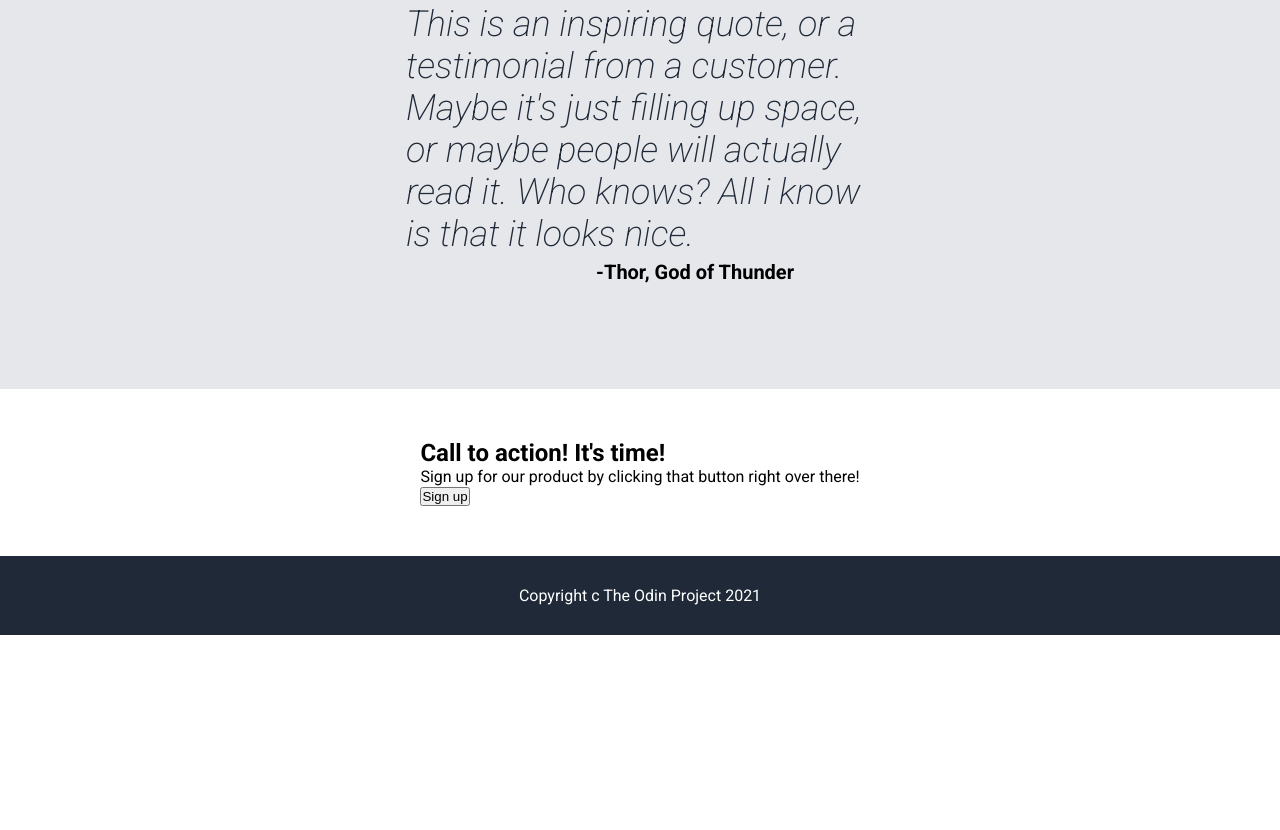
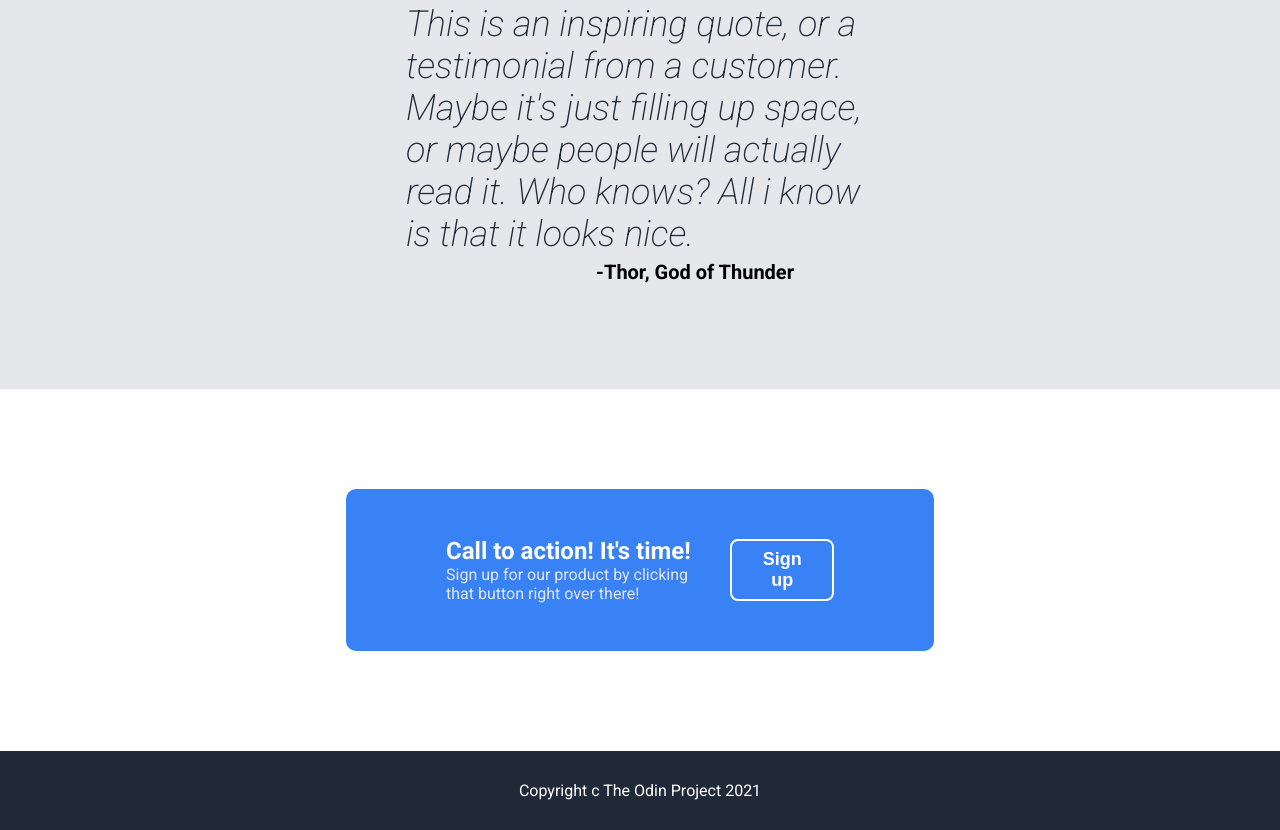
Before and after one commit to drldx/Landing-Page-project, a plain HTML site: page index.html in a window 1280 px wide. Shown: the part 1188-2018 px from the top of the page. Before the commit the page ends 1823 px from the top, so only its background shows below. Drawn offline with Linux system fonts and the light colour scheme.

Commit message:
Update third-section
Fix padding fo the section
update container to display flex and add styling to the container
change color of .text h2 and p tags
Add style common to signup btn to previous header button.

```diff
--- a/styles.css
+++ b/styles.css
@@ -59,7 +59,8 @@ header p{
     text-align: left;
     margin: 5px 0px;
 }
-header button{
+header button,
+.signUp-btn{
     margin: 10px 0px;
     padding: 8px 30px;
     font-size: 18px;
@@ -127,3 +128,28 @@ header button{
     font-size: 20px;
     padding: 5px 80px;
 }
+
+.third-section{
+    padding: 50px 150px;
+}
+.third-section .container{
+    display: flex;
+    justify-content: space-between;
+    align-items: center;
+    background-color: #3882F6;
+    width: 100%;
+    padding: 40px 100px;
+    gap: 20px;
+    border-radius: 10px;
+    margin: 50px 0px;
+}
+
+.text h2{
+    color: white;
+}
+.signUp-btn{
+    border: 2px solid white;
+}
+.text p{
+    color: #E5E7EB;
+}
```
